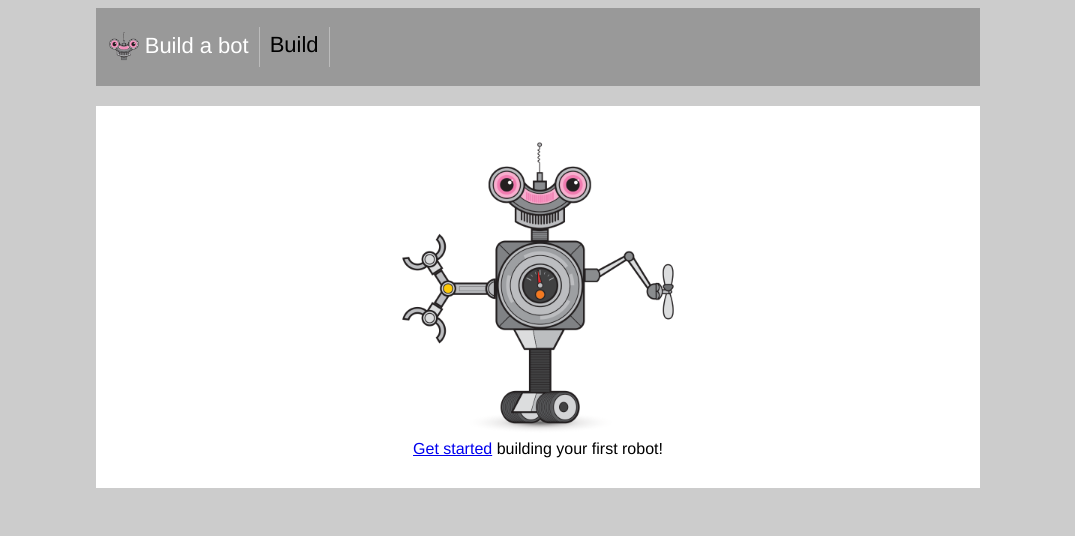
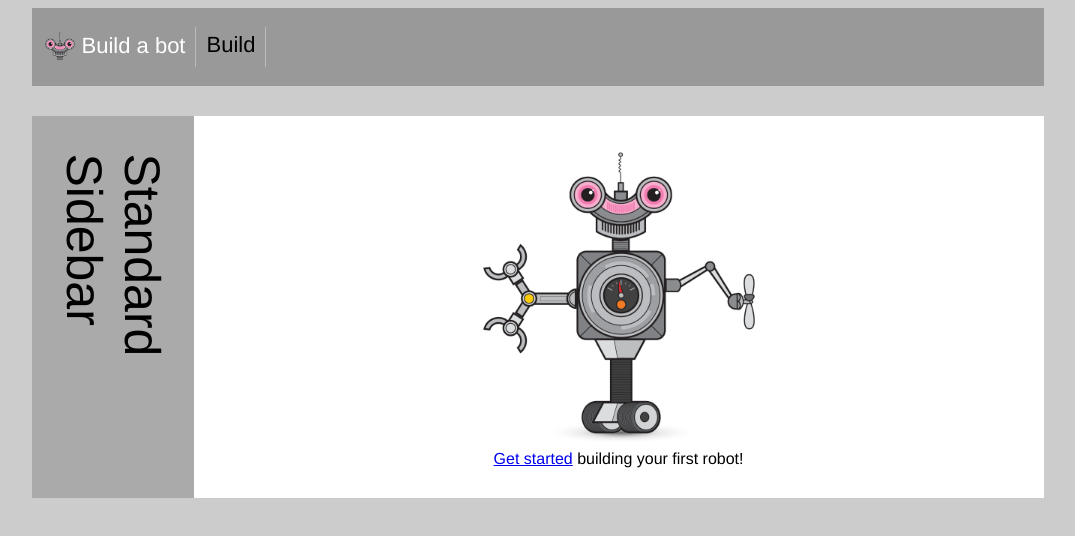
Before and after one commit to lmalvasia/Vue-Robot-Builder, a Vue app: page / in a window 1280 px wide. Shown: the top 536 px of the page, without its empty margins (102-1177 px from the left). Built offline with nearby package versions, Linux system fonts and the light colour scheme.

Commit message:
Using named views

```diff
--- a/src/App.vue
+++ b/src/App.vue
@@ -21,9 +21,14 @@
         </ul>
       </nav>
     </header>
-    <main>
+    <div class="container">
+      <aside class="aside">
+        <router-view name="sidebar"/>
+      </aside>
+      <main>
       <router-view />
     </main>
+    </div>
   </div>
 </template>
 
@@ -50,15 +55,14 @@
   align-items: center;
 }
 main {
-  display: flex;
   justify-content: center;
   background-color: #FFF;
   padding: 30px 0px;
-  width: 70%;
+  width: 90%;
 }
 header {
   display: flex;
-  width: 70%;
+  width: 80%;
   background-color: #999;
   margin-bottom: 20px;
 }
@@ -86,4 +90,16 @@
 .activePage { /* es posible cambiarlo */
   color:white;
 }
+.container {
+  display: flex;
+  margin: 10px auto 0 auto;
+  justify-content: center;
+  width: 80%;
+}
+.aside {
+  padding: 30px;
+  background-color: #aaa;
+  width: 10%;
+  min-height: 300px;
+}
 </style>
--- a/src/router/index.js
+++ b/src/router/index.js
@@ -8,6 +8,8 @@
 import RobotArms from '../parts/RobotArms.vue';
 import RobotBases from '../parts/RobotBases.vue';
 import RobotTorsos from '../parts/RobotTorsos.vue';
+import SidebarStandard from '../sidebars/SidebarStandard.vue';
+import SidebarBuild from '../sidebars/SidebarBuild.vue';
 
 Vue.use(Router);
 
@@ -15,11 +17,17 @@
   routes: [{
     path: '/',
     name: 'Home',
-    component: HomePage,
+    components: {
+      default: HomePage,
+      sidebar: SidebarStandard,
+    },
   }, {
     path: '/build',
     name: 'Build',
-    component: RobotBuilder,
+    components: {
+      default: RobotBuilder,
+      sidebar: SidebarBuild,
+    },
   }, {
     path: '/parts/browse',
     name: 'BrowseParts',
--- /dev/null
+++ b/src/sidebars/SidebarBuild.vue
@@ -0,0 +1,19 @@
+<template>
+  <div class="sidebar">
+    Build Sidebar
+  </div>
+</template>
+
+<script>
+export default {
+  name: 'Build',
+};
+</script>
+
+<style scoped>
+  .sidebar {
+    font-size: 50px;
+    transform: rotate(90deg);
+    color: green;
+  }
+</style>
--- /dev/null
+++ b/src/sidebars/SidebarStandard.vue
@@ -0,0 +1,18 @@
+<template>
+  <div class="sidebar">
+    Standard Sidebar
+  </div>
+</template>
+
+<script>
+export default {
+  name: 'Standard',
+};
+</script>
+
+<style scoped>
+  .sidebar {
+    font-size: 50px;
+    transform: rotate(90deg);
+  }
+</style>
```
